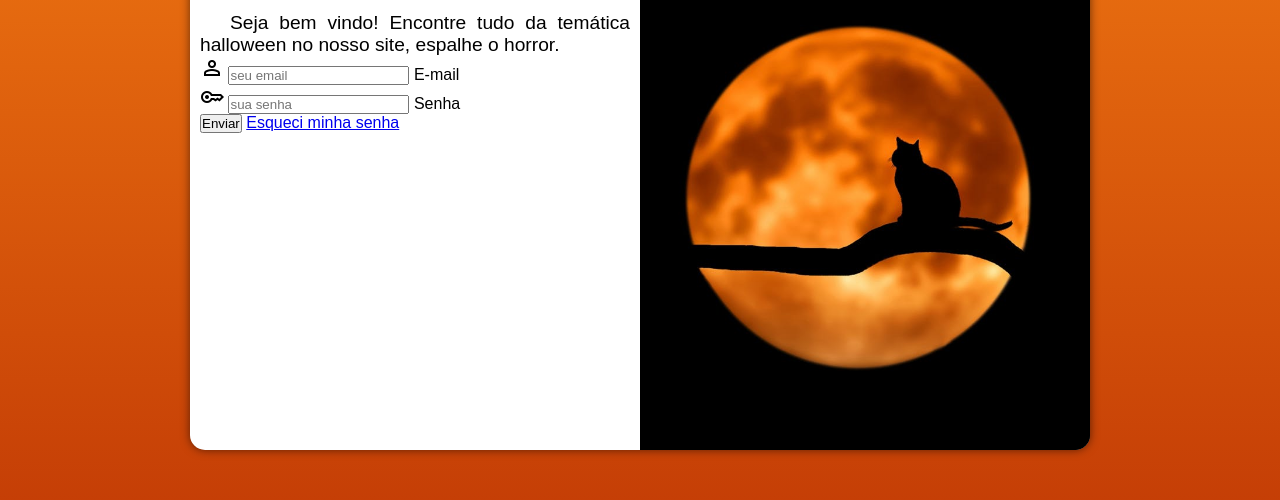
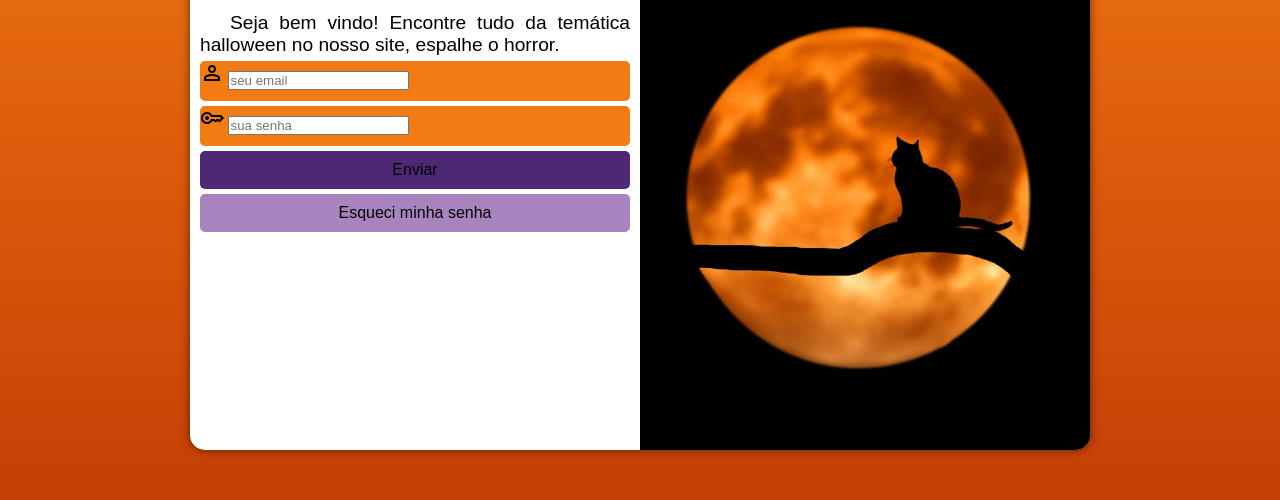
Before and after one commit to KauanTorress/projeto-login, a plain HTML site: page index.html in a window 1280 px wide. Shown: the part 200-700 px from the top of the page. Drawn offline with nearby package versions, Linux system fonts and the light colour scheme; a web font is replaced by a local one.

Commit message:
configurando css do formulario

```diff
--- a/estilos/style.css
+++ b/estilos/style.css
@@ -71,3 +71,49 @@ section#login > div#form > p {
     text-indent: 30px;
     text-align: justify;
 }
+
+form > div.campo {
+    background-color: #F27B13 ;
+    height: 40px;
+    margin: 5px 0px;
+    border-radius: 5px;
+}
+
+div.campo > label {
+    display: none;
+}
+
+form > input[type=submit] {
+    display: block;
+    width: 100%;
+    padding: 10px;
+    border: none;
+    background-color: #4E2973;
+    border-radius: 5px;
+    font-size: 1em;
+
+}
+
+form > input[type=submit]:hover {
+    cursor: pointer;
+    background-color: #2b1640;
+    color: white;
+}
+
+form > a.botao {
+    display: block;
+    width: 100%;
+    text-align: center;
+    background-color: #A884BF;
+    padding: 10px;
+    font-size: 1em;
+    text-decoration: none;
+    color: black;
+    margin-top: 5px;
+    border-radius: 5px;
+}
+
+form > a.botao:hover {
+    background-color: #7a5f8b;
+    color: white;
+}
--- a/index.html
+++ b/index.html
@@ -29,7 +29,7 @@
                         <label for="isenha">Senha</label>
                     </div>
                     <input type="submit" value="Enviar">
-                    <a href="esqueci.html">Esqueci minha senha</a>
+                    <a href="esqueci.html" class="botao">Esqueci minha senha</a>
                 </form>
             </div>
         </section>
```
